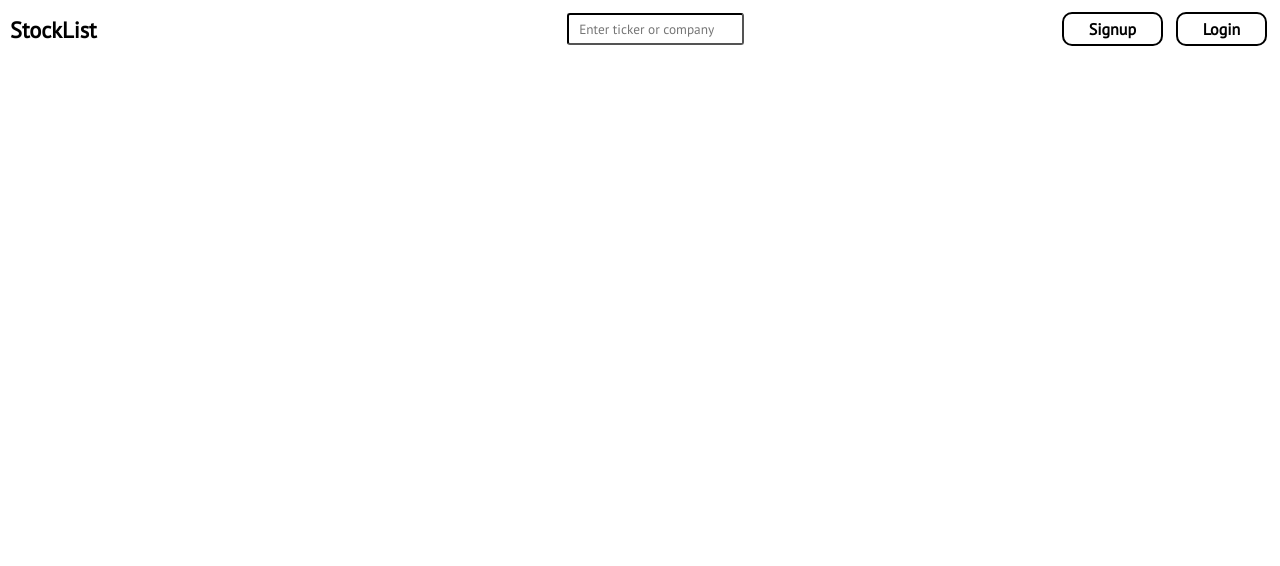
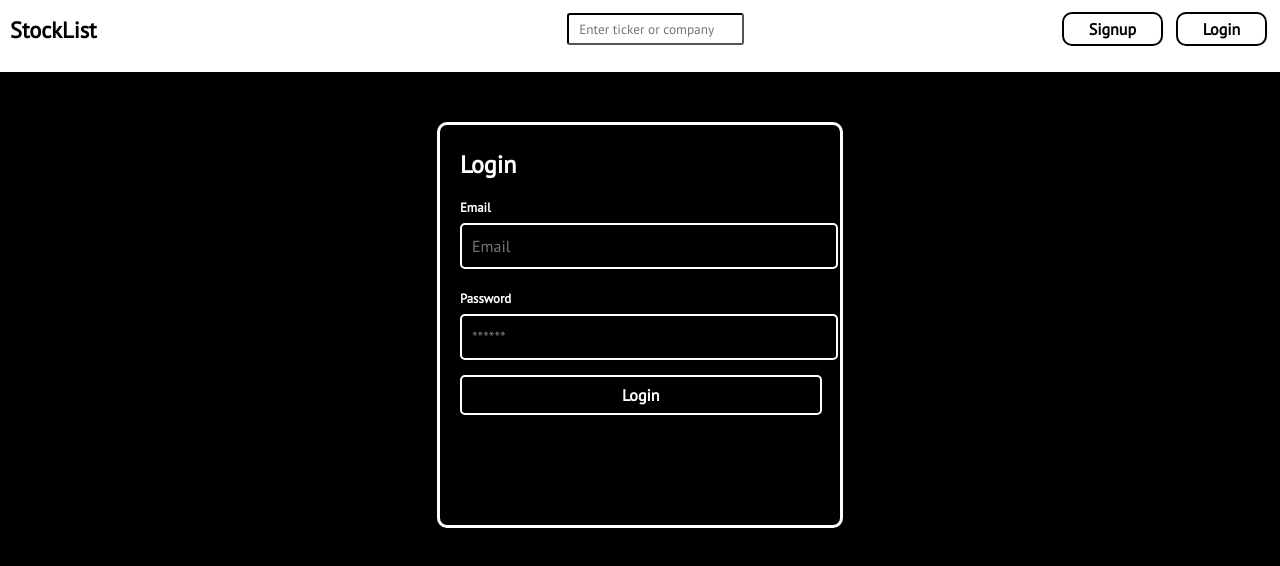
Before and after one commit to AbrahamZak/stocklist, a React (Create React App) app: page /login in a window 1280 px wide. Shown: the top 566 px of the page. Built offline with nearby package versions, Linux system fonts and the light colour scheme.

Commit message:
Design for login component completed, sign up component and searching upcoming

```diff
--- a/src/App.js
+++ b/src/App.js
@@ -6,6 +6,7 @@ import "./App.css";
 import StockEngine from "./components/StockEngine";
 import Homepage from "./components/Homepage";
 import Navigation from "./components/Navigation";
+import Login from "./components/Login";
 
 function App() {
   return (
@@ -14,6 +15,7 @@ function App() {
       <Navigation />
       <Switch>
         <Route path="/" exact component={Homepage} />
+        <Route path="/login" exact component={Login} />
         <Route path="/stock/:ticker" component={StockEngine} />
       </Switch>
     </div>
--- /dev/null
+++ b/src/components/Login.js
@@ -0,0 +1,100 @@
+import React from "react";
+
+import styled from "styled-components";
+
+const Background = styled.section`
+  width: 100%;
+  height: 91vh;
+  z-index: -100;
+  background: black;
+  overflow: auto;
+`;
+
+const Wrapper = styled.div`
+  width: 400px;
+  height: 50vh;
+  margin: 0 auto;
+  z-index: -10;
+  background: black;
+  border-style: solid;
+  border-radius: 10px;
+  border-color: white;
+  margin-top: 50px;
+`;
+
+const Header = styled.p`
+font-family: "PT Sans", serif;
+font-size: 1.5rem;
+font-weight: bold;
+color: white;
+padding-left: 20px;
+margin-bottom: 13px;
+display: block;
+`
+
+const SubmitButton = styled.button`
+  font-family: "PT Sans", serif;
+  background-color: black;
+  border-style: solid;
+  border-radius: 5px;
+  border-color: white;
+  color: white;
+  padding: 8px 40%;
+  font-size: 1rem;
+  font-weight: bold;
+  text-align: center;
+  transition-duration: 0.4s;
+  margin-left: 5%;
+  cursor: pointer;
+
+  &:hover {
+    background-color: white;
+    color: black;
+  }
+`;
+
+const FormDesign = styled.form`
+label{
+  font-family: "PT Sans", serif;
+  font-size: .8rem;
+  line-height: 30px;
+  color: white;
+  font-weight: bold;
+  padding-left: 20px;
+}
+input{
+  font-family: "PT Sans", serif;
+  font-size: 1rem;
+  padding-right: 45%;
+  padding-left: 2.5%;
+  height: 40px;
+  margin-left: 20px;
+  background-color: black;
+  border-style: solid;
+  border-radius: 5px;
+  border-color: white;
+  color: white;
+  margin-bottom: 15px;
+}
+`
+
+const Login = () => {
+    return (
+        <Background>
+            <Wrapper>
+               <Header>Login</Header>
+               <FormDesign>
+                <label>Email
+                <input name="email" placeholder="Email" type="email" />
+                </label>
+                 <label>Password
+                  <input name="password" placeholder="******" type="password" autocomplete="on"/>
+                  </label>
+               <SubmitButton type="submit">Login</SubmitButton>
+              </FormDesign>
+            </Wrapper>
+        </Background>
+    );
+}
+
+export default Login;
```
